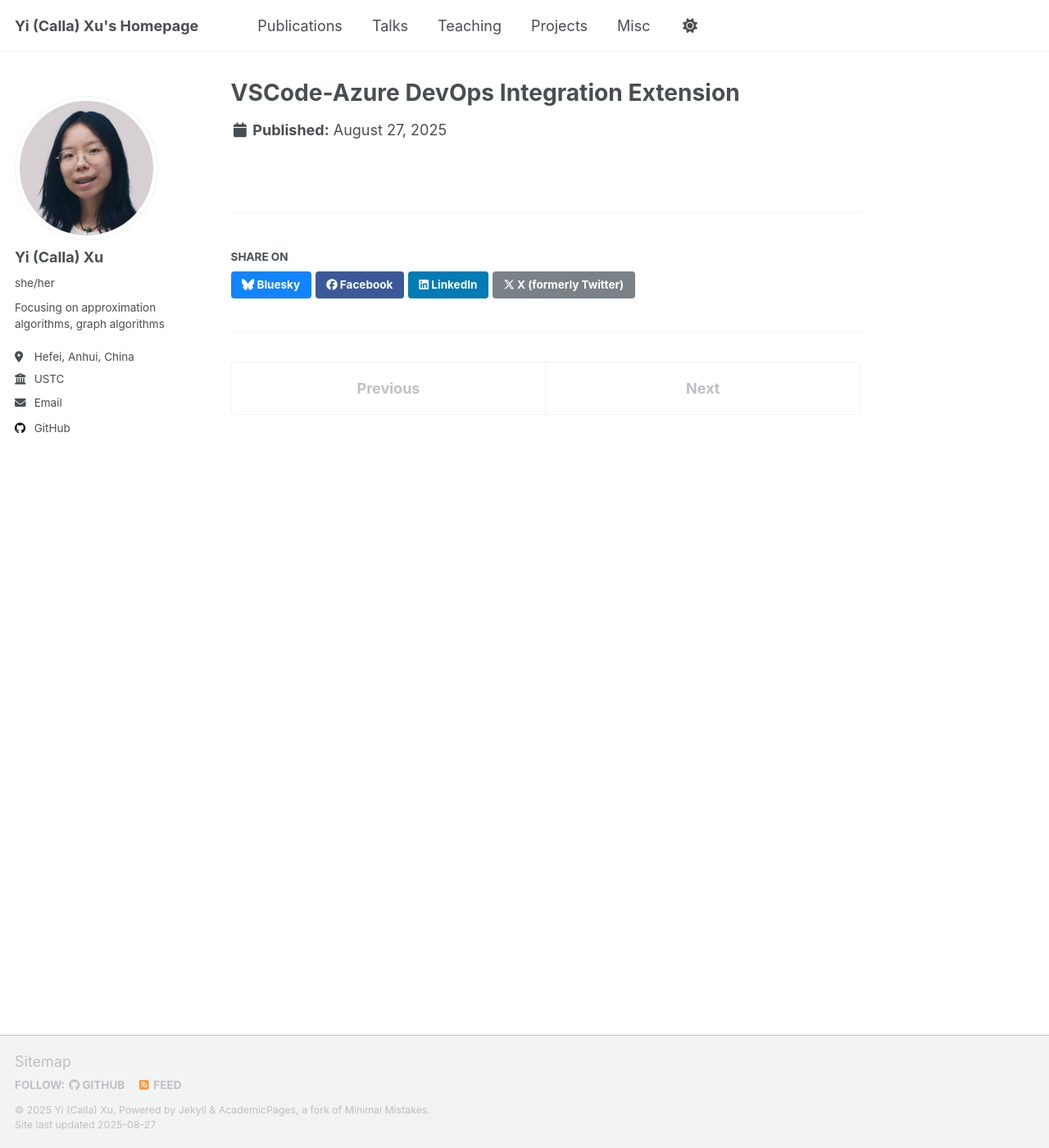
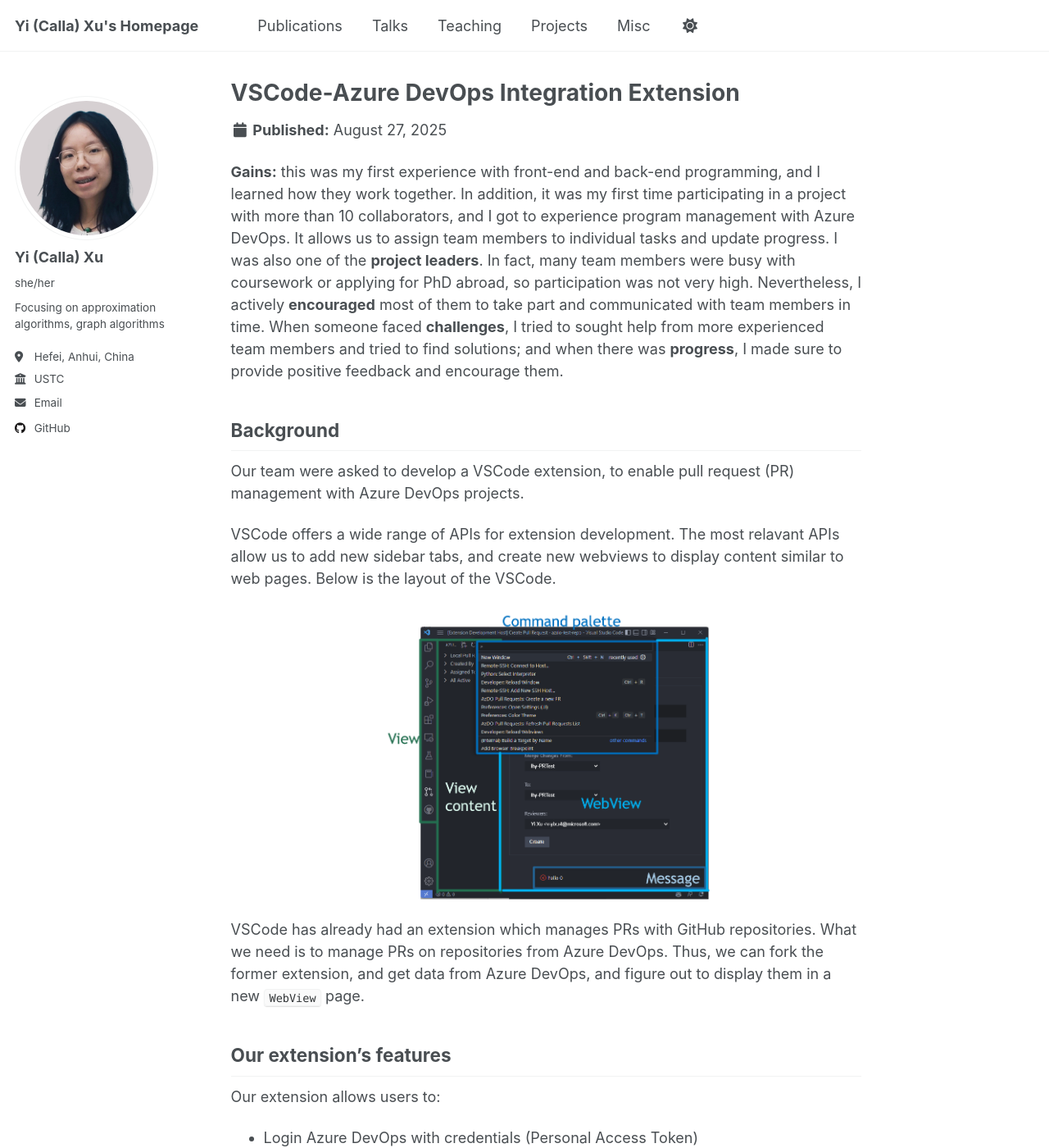
Before and after one commit to yixu-cs/yixu-cs.github.io, a Jekyll site: the page built from _projects/2022-VSCode-extension.md, in a window 1280 px wide and 1400 px high. Shown: the whole window at 82% size. Built offline with Jekyll 4.4.1, drawn with Linux system fonts in a browser that asks for light colours; a script that is not in the unit is left out; some of the changed text lies outside the part shown.

Commit message:
description on VSCode extension finished

```diff
--- a/_projects/2022-VSCode-extension.md
+++ b/_projects/2022-VSCode-extension.md
@@ -6,3 +6,41 @@
 excerpt: "Led the design and development of a Visual Studio Code extension enabling pull request (PR) workflows with Azure DevOps.<br/><img src='/images/projects/extension-comment-management.png' width='400' />"
 collection: projects
 ---
+
+**Gains:** this was my first experience with front-end and back-end programming, and I learned how they work together. In addition, it was my first time participating in a project with more than 10 collaborators, and I got to experience program management with Azure DevOps. It allows us to assign team members to individual tasks and update progress. I was also one of the **project leaders**. In fact, many team members were busy with coursework or applying for PhD abroad, so participation was not very high. Nevertheless, I actively **encouraged** most of them to take part and communicated with team members in time. When someone faced **challenges**, I tried to sought help from more experienced team members and tried to find solutions; and when there was **progress**, I made sure to provide positive feedback and encourage them.
+
+Background
+------
+
+Our team were asked to develop a VSCode extension, to enable pull request (PR) management with Azure DevOps projects.
+
+VSCode offers a wide range of APIs for extension development. The most relavant APIs allow us to add new sidebar tabs, and create new webviews to display content similar to web pages. Below is the layout of the VSCode.
+
+<p align="center">
+  <img src="/images/projects/extension-VSCode-layout.png" width="400"/>
+</p>
+
+VSCode has already had an extension which manages PRs with GitHub repositories. What we need is to manage PRs on repositories from Azure DevOps. Thus, we can fork the former extension, and get data from Azure DevOps, and figure out to display them in a new `WebView` page.
+
+Our extension's features
+------
+
+Our extension allows users to:
+* Login Azure DevOps with credentials (Personal Access Token)
+* PR management in VSCode: create, display and complete PRs
+* Comment management: add, cancel and delete comments
+* Show users' avatar in the PR description board
+* Mention users in the comments
+
+Create pull request         |  Comment management
+:-------------------------:|:-------------------------:
+<img src='/images/projects/extension-createPR.png' width='300' />  |  <img src='/images/projects/extension-comment-management.png' width='320' />
+
+Create PR
+------
+
+Along with two other students, I implemented the core functionalities of this feature, so I will now describe the main techniques we used in detail.
+
+We first observed the create-PR-page on Azure DevOps and VSCode's extension for GitHub, and found that in order to merge from branch `A` to branch `B`, they both require information including: branch names, PR message's title, description about this new PR, reviewers, and `Create` button.
+
+Therefore, on the backend side, we got the above data from Azure DevOps; and on the frontend side, we activated `WebView` (a new page) from `View` (buttons on the side bar), and then displayed selection buttons, input areas, and `Create` buttons for the users, in HTML style. After the `Create` button was clicked, we let the change take effect on the backend side.
```
